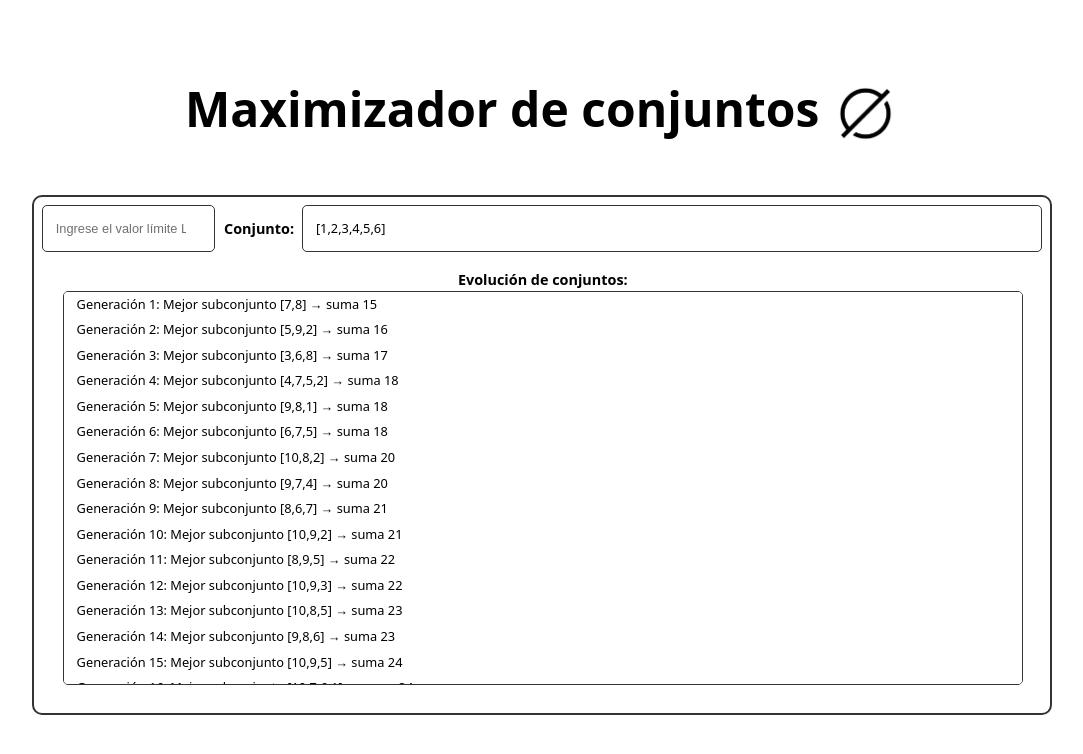
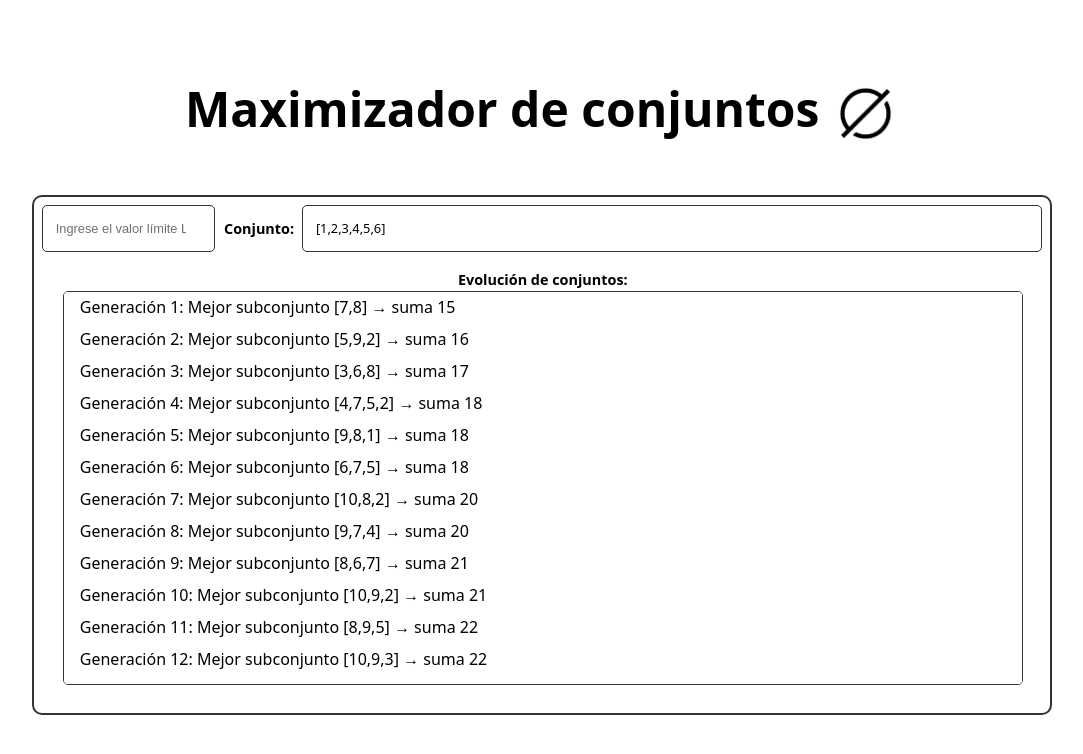
Before and after one commit to HemaniakAE/Tarea02_AnalisisDeAlgoritmos, a React (Vite) app: page / in a window 1280 px wide. Shown: the top 754 px of the page, without its empty margins (98-1181 px from the left). Built offline with nearby package versions, Linux system fonts and the light colour scheme.

Commit message:
Corrige estilos con el scrollbar vertical del contenedor de evoluciones

```diff
--- a/src/App.css
+++ b/src/App.css
@@ -123,7 +123,7 @@
   text-align: left;
   height: 40px;
   padding: 0.2em 1em;
-  font-size: 0.8em;
+  font-size: 1em;
   color:black;
   background-color: #ffffff;
   border: 1px solid #333;
@@ -133,6 +133,24 @@
   white-space: nowrap;
   flex-direction: column;
   gap: 0.5em;
+}
+
+.evo-container::-webkit-scrollbar {
+  width: 5px;
+}
+
+.evo-container::-webkit-scrollbar-track {
+  background: #ffffff;
+  border-radius: 3px;
+}
+
+.evo-container::-webkit-scrollbar-thumb {
+  background: #333;
+  border-radius: 5px;
+}
+
+.evo-container::-webkit-scrollbar-thumb:hover {
+  background: #555;
 }
 
 .evo-container div {
```
